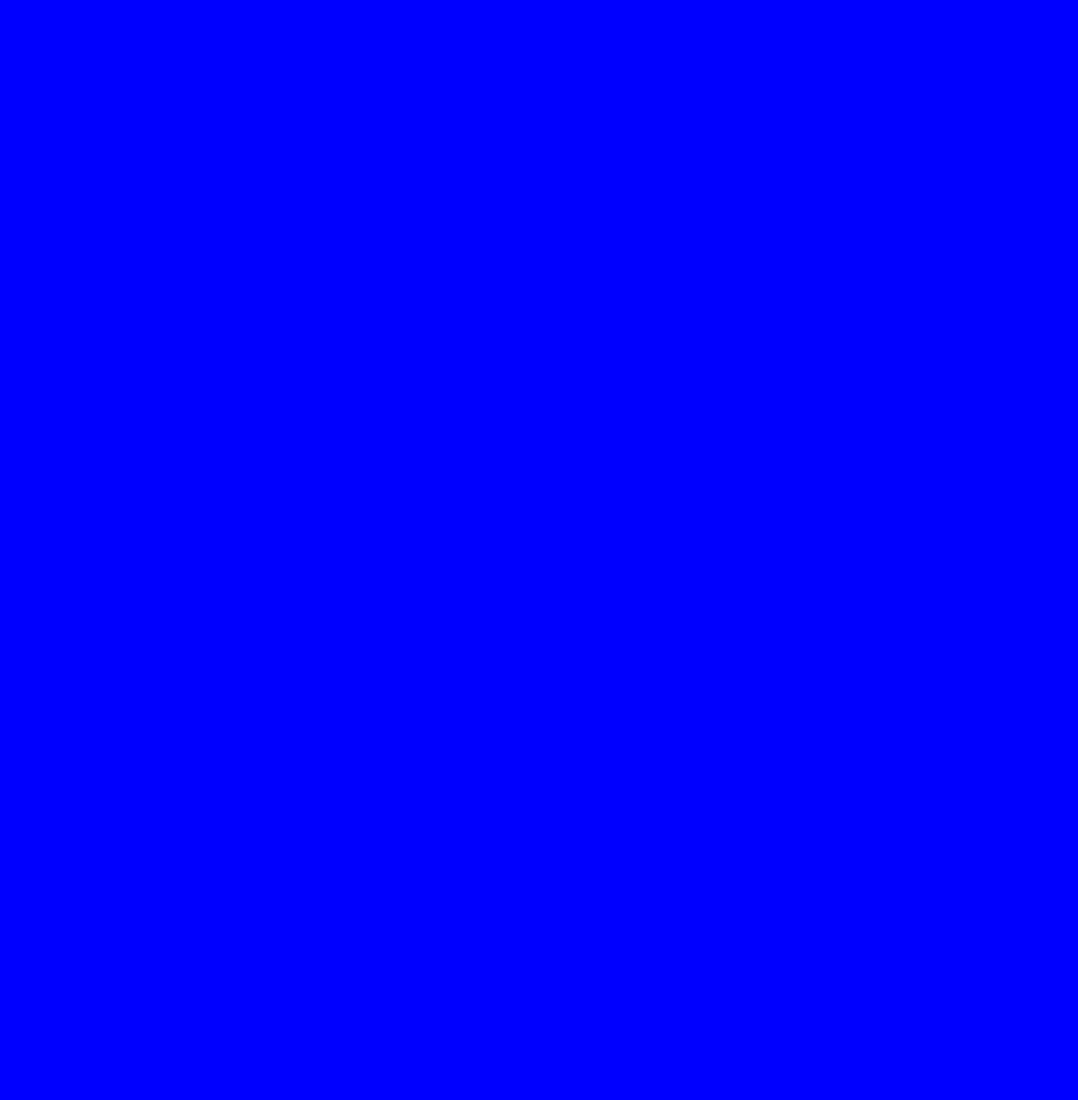
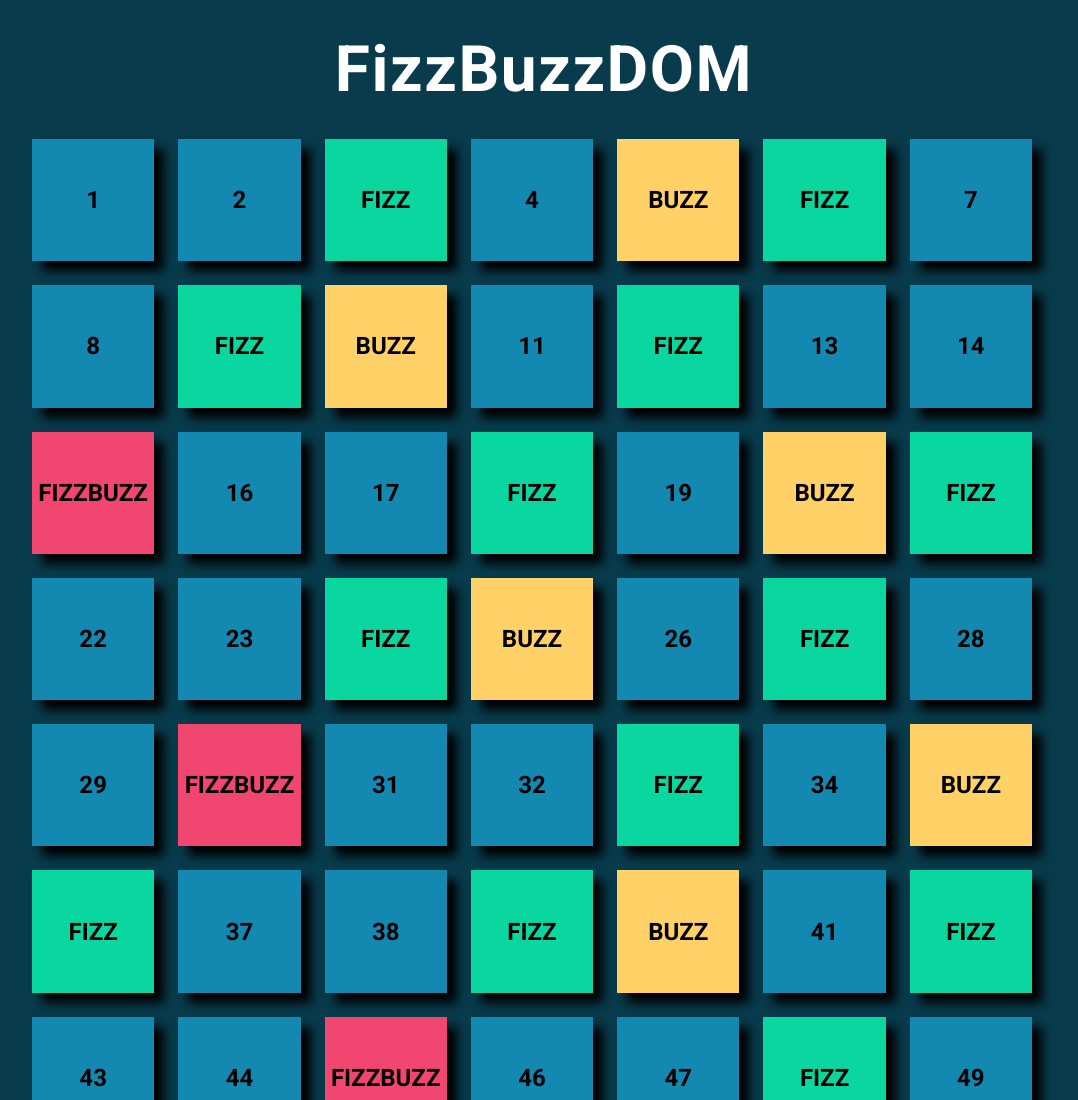
Before and after one commit to italocirillo/js-fizzbuzz, a plain HTML site: page index.html in a window 1280 px wide. Shown: the top 1100 px of the page, without its empty margins (96-1174 px from the left). Before the commit the page ends 800 px from the top, so only its background shows below. Drawn offline with Linux system fonts and the light colour scheme; a web font is replaced by a local one.

Commit message:
ESERCIZIO COMPLETO  + BONUS 1 + BONUS 2

```diff
--- a/css/style.css
+++ b/css/style.css
@@ -1,3 +1,60 @@
+/* RESET */
+*{
+    padding: 0;
+    margin: 0;
+    box-sizing: border-box;
+}
 body{
-    background-color: blue;
+    background-color: #083b4c;
+    font-family: 'Roboto', sans-serif;
 }
+
+
+/* TIPOGRAFY */
+h1{
+    color: white;
+    text-align: center;
+    font-size: 4rem;
+    padding: 0.5em;
+    letter-spacing: 0.1rem;
+}
+
+
+/* Container */
+.container{
+    width: 80vw;
+    margin: 0 auto;
+}
+.row{
+    width: 100%;
+    display: flex;
+    flex-wrap: wrap;
+    gap: 1.5em;
+    text-align: center;
+}
+.col{
+    width: calc(80vw / 7 - 1.5em);
+    height: calc(80vw / 7 - 1.5em);
+    display: flex;
+    align-items: center;
+    justify-content: center;
+    box-shadow: 10px 10px 10px black;
+    padding: 0.2em;
+}
+.col p{
+    font-weight: 600;
+    font-size: 1.5rem;
+}
+/* Colori */
+.rosso{
+    background-color: #f1466f;
+}
+.verde{
+    background-color: #0ad6a0;
+}
+.giallo{
+    background-color: #ffd166;
+}
+.blu{
+    background-color: #1389b2;
+}
--- a/index.html
+++ b/index.html
@@ -7,9 +7,25 @@
     <title>FizzBuzz</title>
     <!-- Style -->
     <link rel="stylesheet" href="css/style.css">
+    <!-- Font -->
+    <link rel="preconnect" href="https://fonts.googleapis.com">
+    <link rel="preconnect" href="https://fonts.gstatic.com" crossorigin>
+    <link href="https://fonts.googleapis.com/css2?family=Roboto:ital,wght@0,100;0,300;0,400;0,500;0,700;0,900;1,100;1,300;1,400;1,500;1,700;1,900&family=Rubik+Iso&family=Rubik:ital,wght@0,300;0,400;0,500;0,600;0,700;0,800;0,900;1,300;1,400;1,500;1,600;1,700;1,800;1,900&family=Tilt+Prism&display=swap" rel="stylesheet">
 </head>
 <body>
-
+    <!-- Container -->
+    <div class="container">
+        <h1>FizzBuzzDOM</h1>
+        <!-- INIZIO GRIGLIA -->
+        <div class="griglia">
+            <div class="row">
+                <!-- <div class="col">
+                    <p>1</p>
+                </div> -->
+            </div>
+        </div>
+        <!-- FINE GRIGLIA -->
+    </div>
     <!-- Script -->
     <script src="js/script.js"></script>
 </body>
--- a/js/script.js
+++ b/js/script.js
@@ -1,12 +1,24 @@
+// VARIABILI
+const rowElement = document.querySelector(".row");
+let colore="";
+let messaggio="";
+
+// LOGICA
+// ALGORITMO BUZZFIZZ
 for(let i = 1; i <= 100 ; i++ ){
     if(i % 3 === 0 && i % 5 === 0){
-        console.log("BUZZFIZZ");
+        colore="rosso";
+        messaggio="FIZZBUZZ";
     }else if(i % 3 === 0){
-        console.log("FIZZ");
+        colore="verde";
+        messaggio="FIZZ";
     }else if(i % 5 === 0){
-        console.log("BUZZ");
+        colore="giallo";
+        messaggio="BUZZ";
     }else{
-        console.log(i);
+        colore="blu";
+        messaggio=i;
     }
-
+    // OUTPUT
+    rowElement.innerHTML += `<div class="col ${colore}"> <p>${messaggio}</p> </div>`;
 }
```
